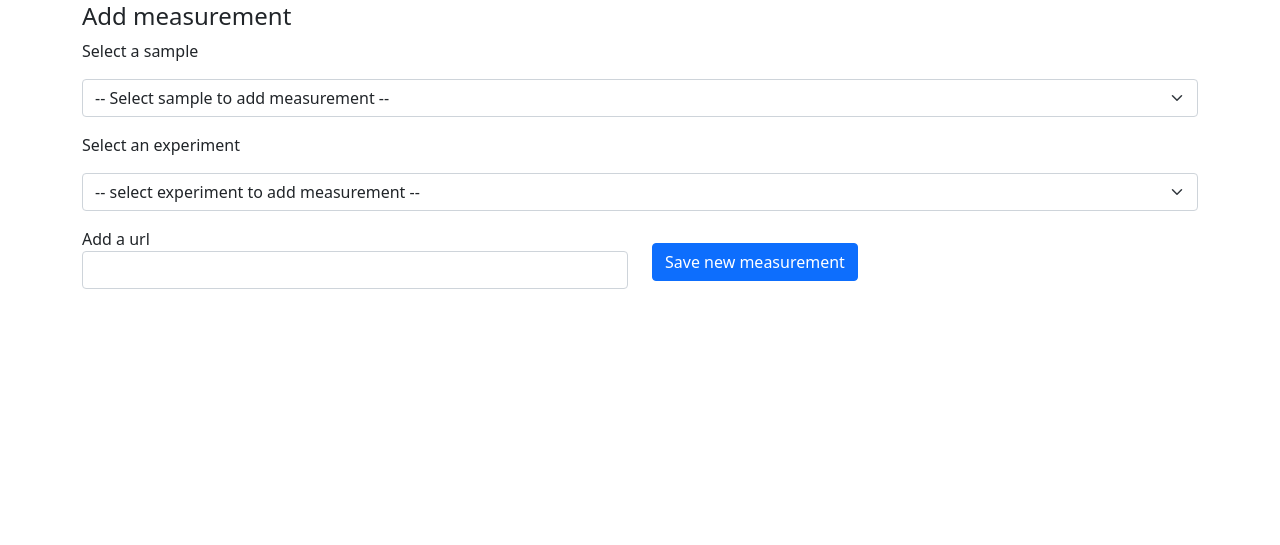
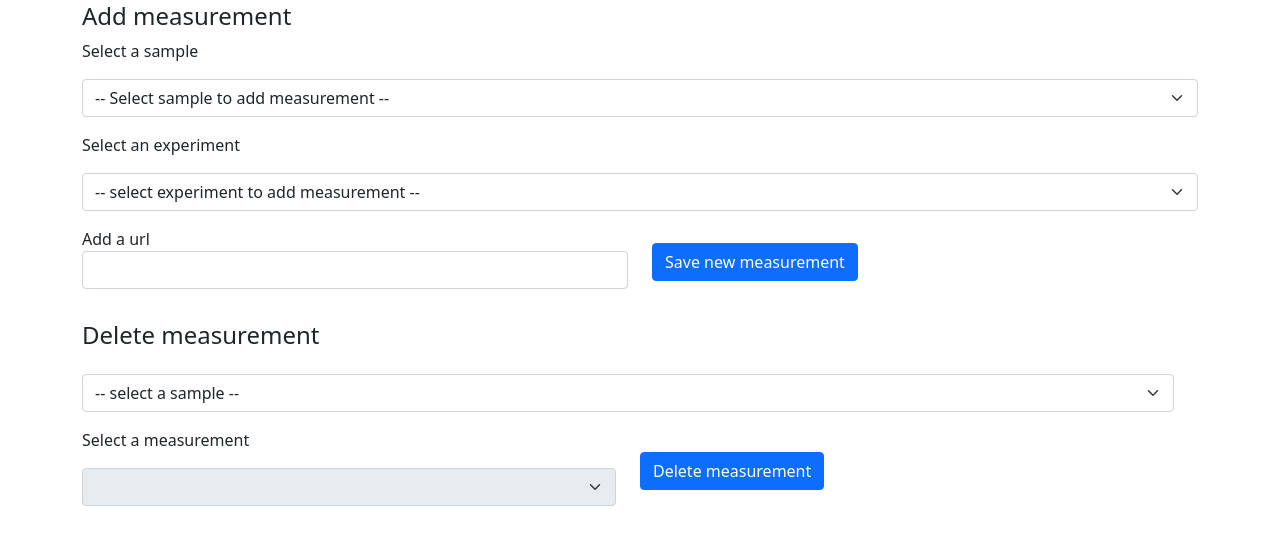
Before and after one commit to LightForm-group/lightform_data_explorer, a Flask app: page /measurements/manage in a window 1280 px wide. Shown: the part 157-702 px from the top of the page. Run offline with Flask 2, Linux system fonts and the light colour scheme; data that the repository does not hold is empty; parts of the project's set-up code (start-up, migrations or seed data) failed here and were passed over.

Commit message:
Add ability to delete measusments
Resolves #5

```diff
--- a/lf_data_explorer/queries.py
+++ b/lf_data_explorer/queries.py
@@ -99,3 +99,11 @@ def add_measurement(sample_id: int, experiment_id: int, url: str) -> str:
     db.session.add(new_measurement)
     db.session.commit()
     return f"Measurement added for experiment '{experiment.name}' on sample '{sample.name}."
+
+
+def delete_measurement(sample_id: int, measurement_id: int) -> str:
+    sample = Sample.query.filter_by(id=sample_id).first()
+    measurement = Measurement.query.filter_by(id=measurement_id).first()
+    Measurement.query.filter_by(id=measurement_id).delete()
+    db.session.commit()
+    return f"Measurement '{measurement.url}' successfully deleted from sample {sample.name}."
--- a/lf_data_explorer/templates/measurement_management.html
+++ b/lf_data_explorer/templates/measurement_management.html
@@ -40,38 +40,75 @@
         </div>
     </form>
 
-    {#<form class="row my-4" action="{{ url_for('experiment_management') }}" method="post">
-        <h4>Rename experiment</h4>
-        <div class="col">
-            <select name="experiment_selection" class="form-select my-3" aria-label="Select experiment to rename">
-                <option disabled selected> -- select a experiment --</option>
-                {% for experiment in all_experiments %}
-                    <option value="{{ experiment.id }}">{{ experiment.name }}</option>
-                {% endfor %}
-            </select>
+    <form class="row my-4" action="{{ url_for('measurement_management') }}" method="post">
+        <h4>Delete measurement</h4>
+        <div class="row">
+            <div class="col">
+                <select id="delete_sample_selection" name="delete_sample_selection" class="form-select my-3" aria-label="Select sample">
+                    <option disabled selected>-- select a sample --</option>
+                    {% for sample in all_samples %}
+                        <option value="{{ sample.id }}">{{ sample.name }}</option>
+                    {% endfor %}
+                </select>
+            </div>
         </div>
-        <div class="col">
-            <label for="new_experiment_name_box">New experiment name</label>
-            <input type="text" class="form-control" name="new_experiment_name" id="new_experiment_name_box">
-        </div>
-        <div class="col my-3">
-            <button type="submit" class="btn btn-primary"  name="submit" value="rename">Rename experiment</button>
+        <div class="row">
+            <div class="col">
+                <label for="delete_measurement_selection">Select a measurement</label>
+                <select disabled id="delete_measurement_selection" name="delete_measurement_selection" class="form-select my-3" aria-label="Select experiment to add measurement"></select>
+            </div>
+            <div class="col my-4">
+                <button type="submit" class="btn btn-primary" name="submit" value="delete">Delete measurement</button>
+            </div>
         </div>
     </form>
 
-    <form class="row my-4" action="{{ url_for('experiment_management') }}" method="post">
-        <h4>Delete experiment</h4>
-        <div class="col">
-            <select name="experiment_selection" class="form-select my-3" aria-label="Select experiment to delete">
-                <option disabled selected>-- select a experiment --</option>
-                {% for experiment in all_experiments %}
-                    <option value="{{ experiment.id }}">{{ experiment.name }}</option>
-                {% endfor %}
-            </select>
-        </div>
-        <div class="col my-4">
-            <button type="submit" class="btn btn-primary" name="submit" value="delete">Delete experiment</button>
-        </div>
-    </form>
-#}
+    <script>
+        sample_select = document.querySelectorAll('#delete_sample_selection')[0];
+        sample_select.addEventListener('change', update_measurement_selection)
+
+        function update_measurement_selection(e) {
+            let measurement_select = document.querySelectorAll('#delete_measurement_selection')[0];
+            // Remove all current options from select element
+            for (let a in measurement_select.options) {
+                measurement_select.options.remove(0);
+            }
+
+            // Request the measurements from the server
+            request_measurement_list(e.target.value)
+
+        }
+
+        function request_measurement_list(sample_id) {
+            // Send the id of the sample back to flask to get a list of the measurements associated with that sample
+            let request = new XMLHttpRequest();
+            request.open('POST', '_request_measurements', true);
+            request.setRequestHeader('Content-Type', 'text; charset=UTF-8');
+
+            request.onload = function () {
+                if (this.status >= 200 && this.status < 400) {
+
+                    let measurement_select = document.querySelectorAll('#delete_measurement_selection')[0];
+                    measurement_select.disabled = false
+
+                    let experiments = JSON.parse(this.response);
+
+                    for (let key of Object.keys(experiments)) {
+                        let opt = document.createElement("option");
+                        opt.value = key;
+                        opt.text = experiments[key]["url"];
+                        measurement_select.add(opt);
+                    }
+
+
+                } else {
+                    // We reached our target server, but it returned an error
+                }
+            };
+
+            request.send(sample_id);
+        }
+    </script>
+
+
 {% endblock %}
--- a/lf_data_explorer/views.py
+++ b/lf_data_explorer/views.py
@@ -2,8 +2,8 @@ import os
 
 from werkzeug.utils import secure_filename
 
-from lf_data_explorer import app
-from flask import render_template, request, redirect, flash, url_for
+from lf_data_explorer import app, utilities
+from flask import render_template, request, redirect, flash, url_for, Response
 
 import lf_data_explorer.queries as queries
 from lf_data_explorer.utilities import allowed_file
@@ -105,8 +105,26 @@ def measurement_management():
             flash(result)
             all_experiments = queries.get_all_experiments()
             all_samples = queries.get_all_samples()
-            return render_template('experiment_management.html', all_experiments=all_experiments,
+            return render_template('measurement_management.html', all_experiments=all_experiments,
                                    all_samples=all_samples)
+        elif form_button == "delete":
+            sample_id = int(request.form['delete_sample_selection'])
+            experiment_id = int(request.form['delete_measurement_selection'])
+            result = queries.delete_measurement(sample_id, experiment_id)
+            flash(result)
+            all_experiments = queries.get_all_experiments()
+            all_samples = queries.get_all_samples()
+            return render_template('measurement_management.html', all_experiments=all_experiments,
+                                   all_samples=all_samples)
+
+
+@app.route('/measurements/_request_measurements', methods=['POST'])
+def request_measurements():
+    sample_id = int(request.data)
+    sample = queries.get_sample_by_id(sample_id)
+    measurements = utilities.measurements_to_json(sample.measurements)
+
+    return Response(measurements, status=201, mimetype='application/json')
 
 
 @app.route('/samples', methods=['POST', 'GET'], strict_slashes=False)
```
Also changed, not shown: lf_data_explorer/db.py (+8 -1 lines), lf_data_explorer/utilities.py (+12 -0 lines).
